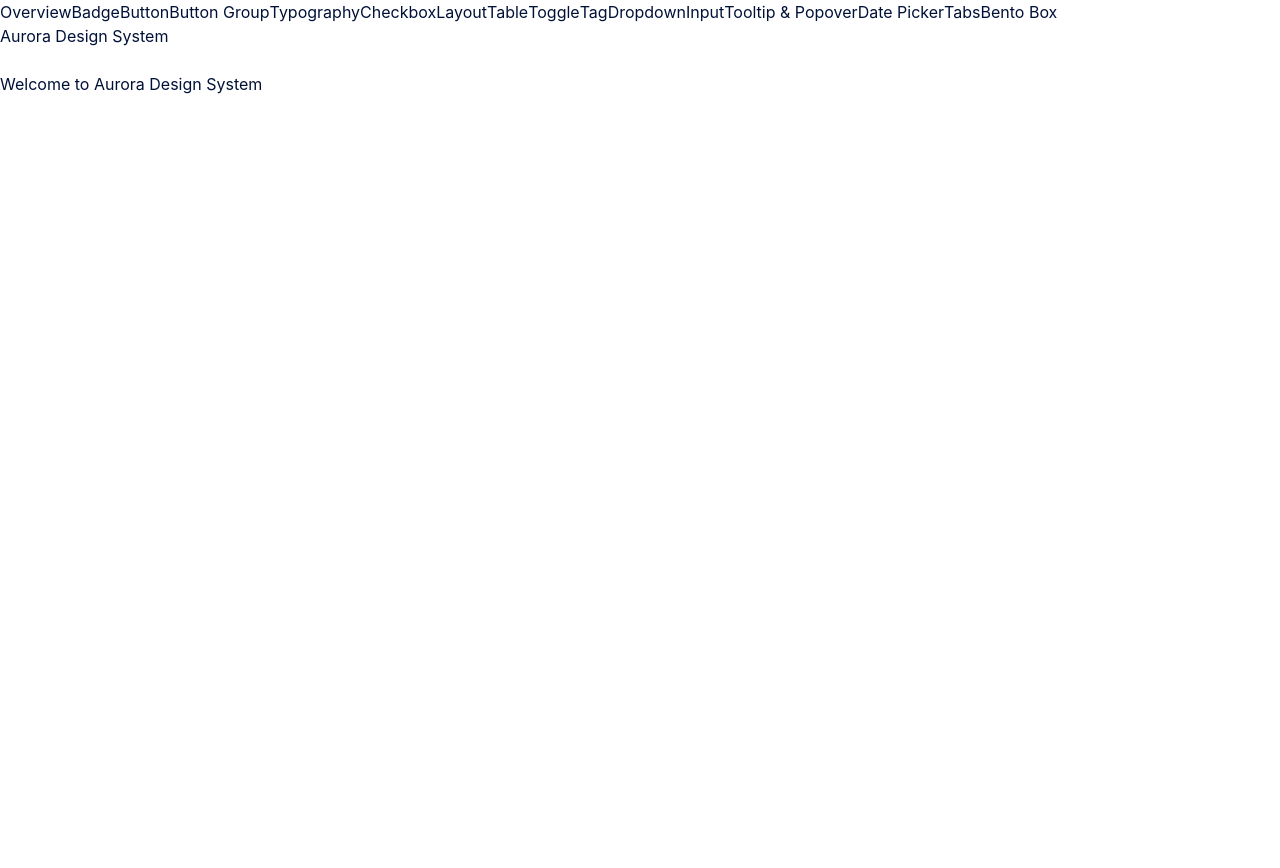
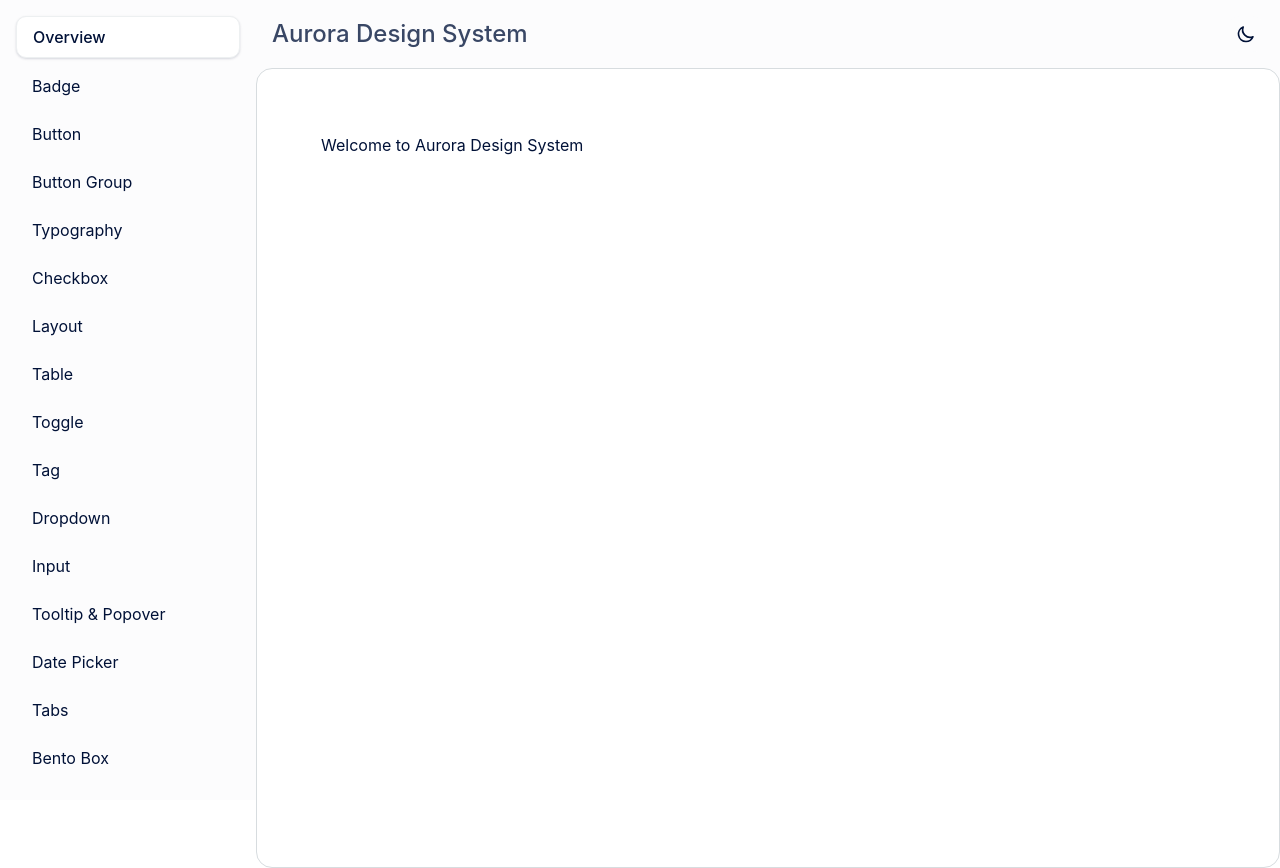
Before and after one commit to gtimeyin/Aurora-Design-System, a React (Create React App) app: page / in a window 1280 px wide. Before the commit the page ends 800 px from the top, so only its background shows below. Built offline with nearby package versions, Linux system fonts and the light colour scheme.

Commit message:
Fix layout issues: updated main content area with proper border and corner radius, fixed sidebar active item styling with border and drop shadow

```diff
--- a/package.json
+++ b/package.json
@@ -40,7 +40,7 @@
     ]
   },
   "devDependencies": {
-    "autoprefixer": "^10.4.21",
-    "postcss": "^8.5.3"
+    "autoprefixer": "^10.4.17",
+    "postcss": "^8.4.31"
   }
 }
--- a/src/App.tsx
+++ b/src/App.tsx
@@ -62,21 +62,17 @@ function App() {
 
   return (
     <ThemeProvider>
-      <div className="min-h-screen bg-background-primary">
-        <div className="flex">
+      <div className="min-h-screen bg-background-secondary flex">
         <Sidebar activeDemo={activeDemo} onDemoChange={setActiveDemo} />
         <div className="flex-1 ml-64">
           <nav className="p-4 bg-background-secondary flex justify-between items-center">
-              <h1 className="text-heading-lg text-text-primary">Aurora Design System</h1>
+            <h1 className="text-heading-md text-text-secondary font-medium">Aurora Design System</h1>
             <DarkModeSwitcher />
           </nav>
-            <div className="p-8 border-2 border-border-secondary rounded-[24px] shadow-md">
-              <div className="">
-                <main className="container mx-auto p-8">
+          <div className="p-8 bg-background-primary border border-border-secondary rounded-radius-xl p-8 w-full h-full overflow-y-auto">
+            <main>
               {renderDemo()}
             </main>
-              </div>
-            </div>
           </div>
         </div>
       </div>
--- a/src/components/Sidebar.tsx
+++ b/src/components/Sidebar.tsx
@@ -39,7 +39,7 @@ export const Sidebar: React.FC<SidebarProps> = ({ activeDemo, onDemoChange }) =>
             onClick={() => onDemoChange(demo.id)}
             className={`w-full text-left px-4 py-2 rounded-md transition-colors ${
               activeDemo === demo.id
-                ? 'bg-background-primary text-text-primary font-semibold border border-button-white-border'
+                ? 'bg-background-primary text-text-primary font-medium border border-border-tertiary shadow-elevation-1'
                 : 'text-text-primary hover:bg-background-hover'
             }`}
           >
--- a/src/design-system/tokens/primitive.ts
+++ b/src/design-system/tokens/primitive.ts
@@ -284,13 +284,13 @@ export const primitiveTokens = {
 
   shadows: {
     'xs': '0 1px 2px 0 rgb(0 17 55 / 0.05)',
-    'sm': '0 1px 2px 0 rgb(0 17 55 / 0.05, 0 1px 2px -1px rgb(0 0 0 / 0.1)',
-    'DEFAULT': '0 1px 3px 0 rgb(0 0 0 / 0.1), 0 1px 2px -1px rgb(0 0 0 / 0.1)',
-    'md': '0 4px 6px -1px rgb(0 0 0 / 0.1), 0 2px 4px -2px rgb(0 0 0 / 0.1)',
-    'lg': '0 10px 15px -3px rgb(0 0 0 / 0.1), 0 4px 6px -4px rgb(0 0 0 / 0.1)',
-    'xl': '0 20px 25px -5px rgb(0 0 0 / 0.1), 0 8px 10px -6px rgb(0 0 0 / 0.1)',
-    '2xl': '0 25px 50px -12px rgb(0 0 0 / 0.25)',
-    'inner': 'inset 0 2px 4px 0 rgb(0 0 0 / 0.05)',
+    'sm': '0 1px 3px 0 rgb(0 17 55 / 0.10), 0 1px 2px 0px rgb(0 17 55 / 0.06)',
+    'DEFAULT': '0 1px 3px 0 rgb(0 17 55 / 0.1), 0 1px 2px 0px rgb(0 17 55 / 0.06)',
+    'md': '0 4px 8px -2px rgb(0 17 55 / 0.1), 0 2px 4px -2px rgb(0 17 55 / 0.06)',
+    'lg': '0 12px 16px -4px rgb(0 17 55 / 0.08), 0 4px 6px -2px rgb(0 17 55 / 0.03)',
+    'xl': '0 20px 24px -4px rgb(0 17 55 / 0.08), 0 8px 8px -4px rgb(0 17 55 / 0.03)',
+    '2xl': '0 24px 48px -12px rgb(0 17 55 / 0.1)',
+    'inner': 'inset 0 2px 4px 0 rgb(0 17 55 / 0.05)',
     'none': 'none',
   },
 } as const;
--- a/src/index.css
+++ b/src/index.css
@@ -3,50 +3,30 @@
 @tailwind utilities;
 
 @layer base {
+  body {
+    margin: 0;
+    font-family: -apple-system, BlinkMacSystemFont, 'Segoe UI', 'Roboto', 'Oxygen',
+      'Ubuntu', 'Cantarell', 'Fira Sans', 'Droid Sans', 'Helvetica Neue',
+      sans-serif;
+    -webkit-font-smoothing: antialiased;
+    -moz-osx-font-smoothing: grayscale;
+    @apply bg-background-primary text-text-primary;
+  }
+
+  code {
+    font-family: source-code-pro, Menlo, Monaco, Consolas, 'Courier New',
+      monospace;
+  }
+}
+
+/* Remove conflicting CSS custom properties */
   :root {
-    --background: 0 0% 100%;
-    --foreground: 222.2 84% 4.9%;
-    --card: 0 0% 100%;
-    --card-foreground: 222.2 84% 4.9%;
-    --popover: 0 0% 100%;
-    --popover-foreground: 222.2 84% 4.9%;
-    --primary: 221.2 83.2% 53.3%;
-    --primary-foreground: 210 40% 98%;
-    --secondary: 210 40% 96.1%;
-    --secondary-foreground: 222.2 47.4% 11.2%;
-    --muted: 210 40% 96.1%;
-    --muted-foreground: 215.4 16.3% 46.9%;
-    --accent: 210 40% 96.1%;
-    --accent-foreground: 222.2 47.4% 11.2%;
-    --destructive: 0 84.2% 60.2%;
-    --destructive-foreground: 210 40% 98%;
-    --border: 214.3 31.8% 91.4%;
-    --input: 214.3 31.8% 91.4%;
-    --ring: 221.2 83.2% 53.3%;
+  /* Keep only what's not defined in our design system */
     --radius: 0.5rem;
   }
 
   .dark {
-    --background: 222.2 84% 4.9%;
-    --foreground: 210 40% 98%;
-    --card: 222.2 84% 4.9%;
-    --card-foreground: 210 40% 98%;
-    --popover: 222.2 84% 4.9%;
-    --popover-foreground: 210 40% 98%;
-    --primary: 217.2 91.2% 59.8%;
-    --primary-foreground: 222.2 47.4% 11.2%;
-    --secondary: 217.2 32.6% 17.5%;
-    --secondary-foreground: 210 40% 98%;
-    --muted: 217.2 32.6% 17.5%;
-    --muted-foreground: 215 20.2% 65.1%;
-    --accent: 217.2 32.6% 17.5%;
-    --accent-foreground: 210 40% 98%;
-    --destructive: 0 62.8% 30.6%;
-    --destructive-foreground: 210 40% 98%;
-    --border: 217.2 32.6% 17.5%;
-    --input: 217.2 32.6% 17.5%;
-    --ring: 224.3 76.3% 48%;
-  }
+  /* Dark mode specific overrides if needed */
 }
 
 @layer utilities {
@@ -65,21 +45,4 @@
   * {
     @apply border-border;
   }
-  body {
-    @apply bg-background text-foreground;
-  }
 }
-
-body {
-  margin: 0;
-  font-family: -apple-system, BlinkMacSystemFont, 'Segoe UI', 'Roboto', 'Oxygen',
-    'Ubuntu', 'Cantarell', 'Fira Sans', 'Droid Sans', 'Helvetica Neue',
-    sans-serif;
-  -webkit-font-smoothing: antialiased;
-  -moz-osx-font-smoothing: grayscale;
-}
-
-code {
-  font-family: source-code-pro, Menlo, Monaco, Consolas, 'Courier New',
-    monospace;
-}
```
Lines whose indentation alone changed are shown as unchanged.
